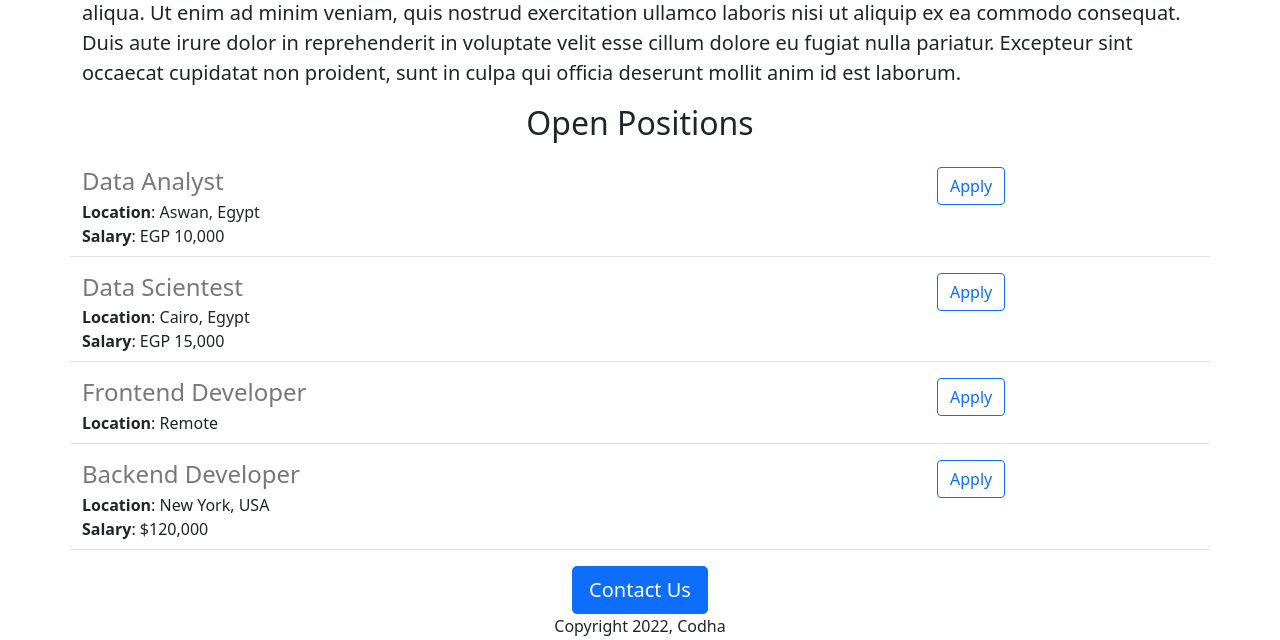
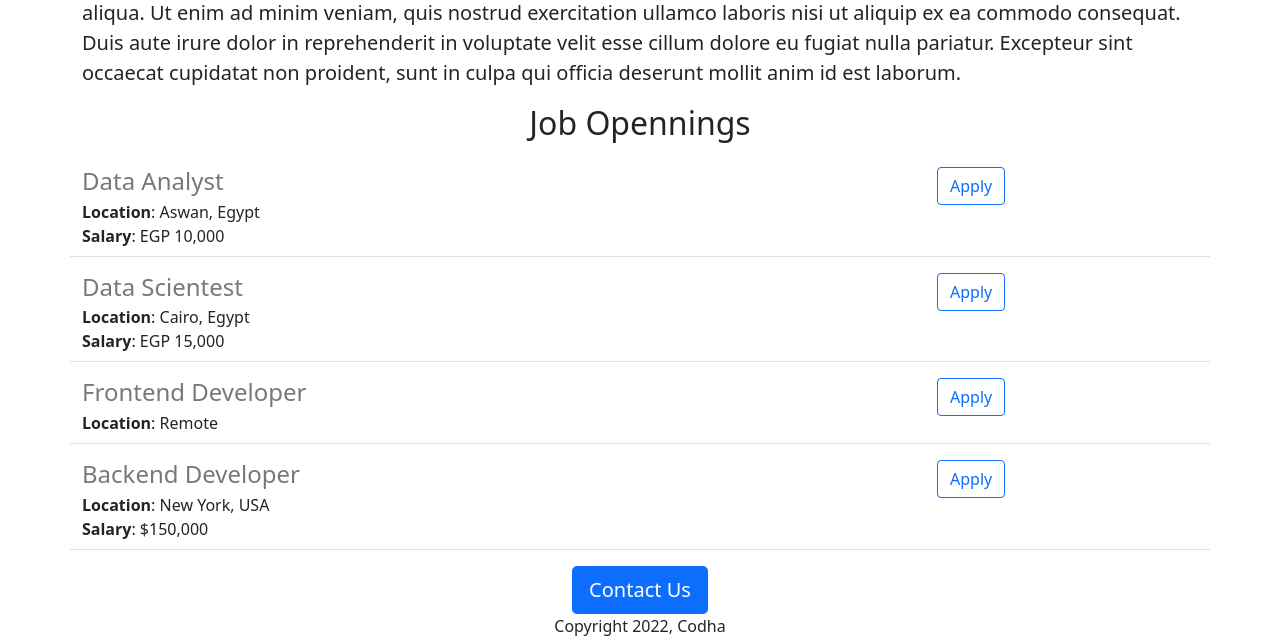
Before and after one commit to mustafa-meco/flask-career-website, a Flask app: page / in a window 1280 px wide. Shown: the part 542-1182 px from the top of the page. Run offline with Flask 2, Linux system fonts and the light colour scheme.

Commit message:
edited contents

```diff
--- a/app.py
+++ b/app.py
@@ -20,7 +20,7 @@ JOBS = [{
   'id': 4,
   'title': 'Backend Developer',
   'location': 'New York, USA',
-  'salary': '$120,000'
+  'salary': '$150,000'
 }]
 
 
--- a/templates/home.html
+++ b/templates/home.html
@@ -21,7 +21,7 @@
     <img class="img-fluid" id="banner" src="https://flask-career-website.mustafaghoneim.repl.co/static/banner.jpg" height="320">
     <h2 class="text-center mt-2 mb-4">About Codha</h2>
     <p class="lead">Lorem ipsum dolor sit amet, consectetur adipiscing elit, sed do eiusmod tempor incididunt ut labore et dolore magna aliqua. Ut enim ad minim veniam, quis nostrud exercitation ullamco laboris nisi ut aliquip ex ea commodo consequat. Duis aute irure dolor in reprehenderit in voluptate velit esse cillum dolore eu fugiat nulla pariatur. Excepteur sint occaecat cupidatat non proident, sunt in culpa qui officia deserunt mollit anim id est laborum.</p>
-    <h2 class="text-center mt-2 mb-4">Open Positions</h2>
+    <h2 class="text-center mt-2 mb-4">Job Opennings</h2>
     <p>
       {% for job in jobs %}
         {% include 'jobitem.html' %}
```
